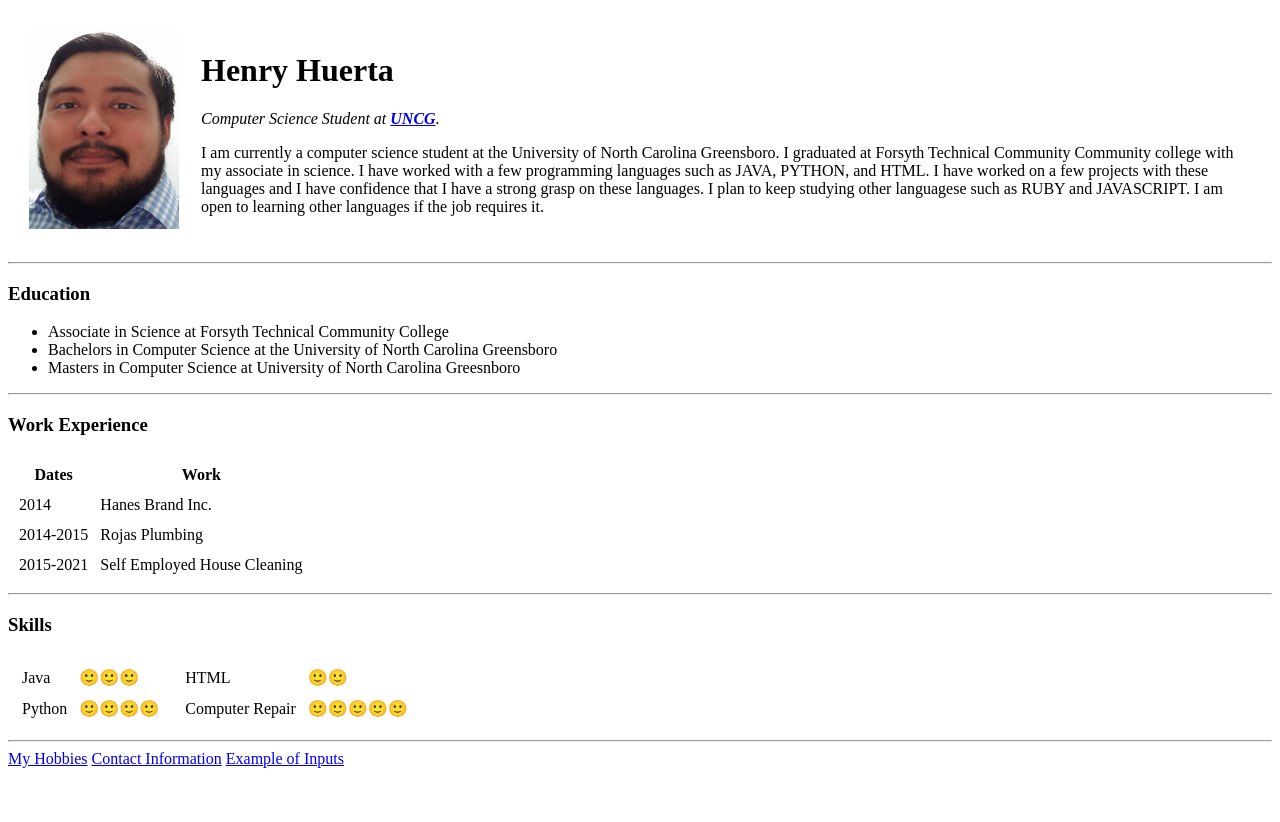
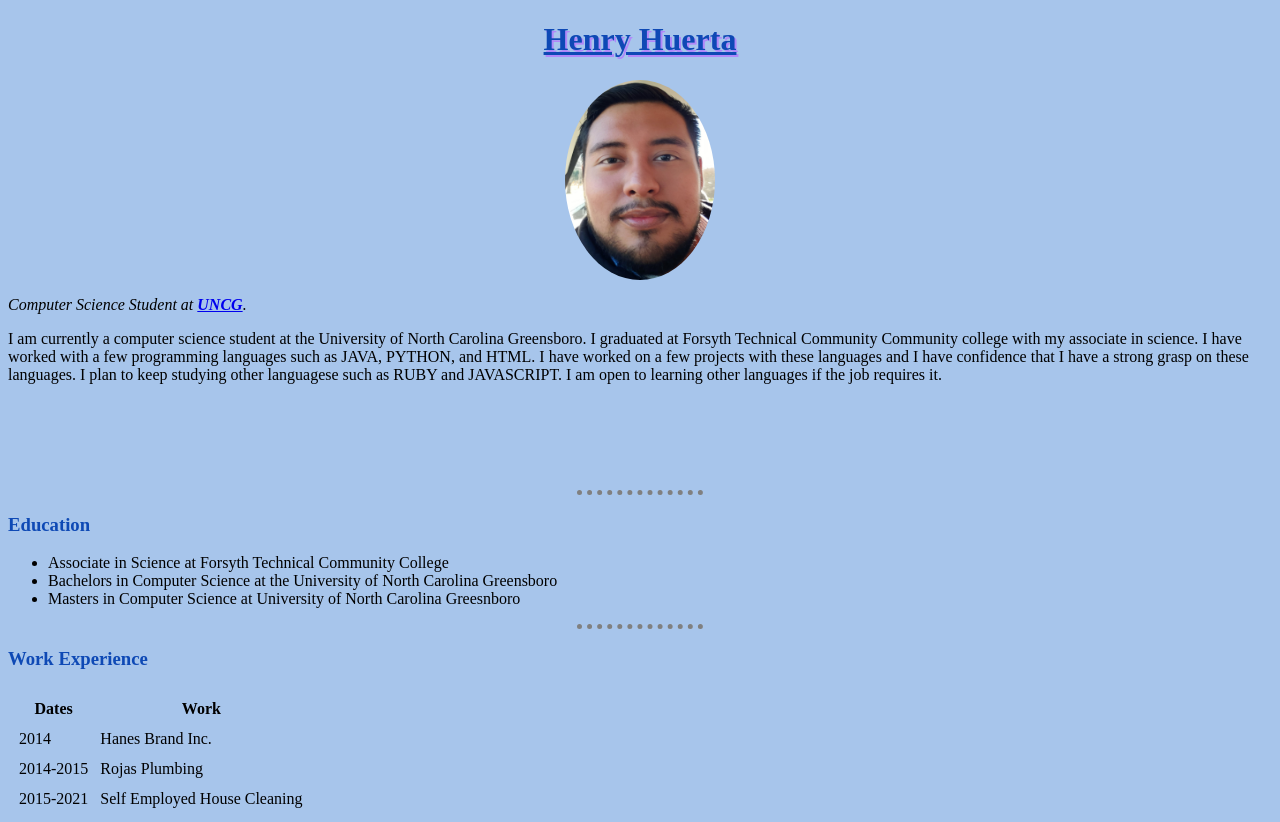
Before and after one commit to KikiHuerta/CV-, a plain HTML site: page index.html in a window 1280 px wide. Shown: the top 822 px of the page. Before the commit the page ends 800 px from the top, so only its background shows below. Drawn offline with Linux system fonts and the light colour scheme; files that its build step writes are made by us from their sources.

Commit message:
Add files via upload

```diff
--- a/Contact.html
+++ b/Contact.html
@@ -4,6 +4,7 @@
 <head>
   <meta charset="utf-8">
   <title>Contact Me</title>
+  <link rel="stylesheet" href="css/styles.css">
 </head>
 
 <body>
--- a/index.html
+++ b/index.html
@@ -4,14 +4,18 @@
 <head>
   <meta charset="utf-8">
   <title>Henry's Personal Website</title>
+  <link rel="stylesheet" href="css/styles.css">
+
 </head>
 
 <body>
   <table cellspacing="20">
     <tr>
-      <td> <img src="20200614_133044 (2).jpg" width="150" height="200" alt="Computer Science" /></td>
+      <h1>Henry Huerta</h1>
+    </tr>
+    <tr>
       <td>
-        <h1>Henry Huerta</h1>
+        <tr> <img src="kikicv.jpg" width="150" height="200" alt="Computer Science" /></tr>
         <p><em>Computer Science Student at <strong><a href="https://www.uncg.edu/">UNCG</a></strong>.</em></p>
         <p>I am currently a computer science student at the University of North Carolina Greensboro.
           I graduated at Forsyth Technical Community Community college with my associate in science.
--- /dev/null
+++ b/styles.css
@@ -0,0 +1,29 @@
+body{
+  background-color: #a7c5eb;
+}
+
+hr {
+  border-style: none;
+  border-top-style: dotted;
+  border-color: grey;
+  border-width: 5px;
+  width: 10%;
+}
+
+h1 {
+  color: #0e49b5;
+  text-decoration:underline;
+  text-align: center;
+  text-shadow: 2px 2px #b088f9;
+}
+
+h3 {
+  color:#0e49b5;
+}
+
+img {
+  display:block;
+  margin-left:auto;
+  margin-right:auto;
+  border-radius: 50%;
+}
```
Also changed, not shown: hobbies.html (+1 -0 lines), inputs.html (+1 -0 lines), kikicv.jpg (added).
